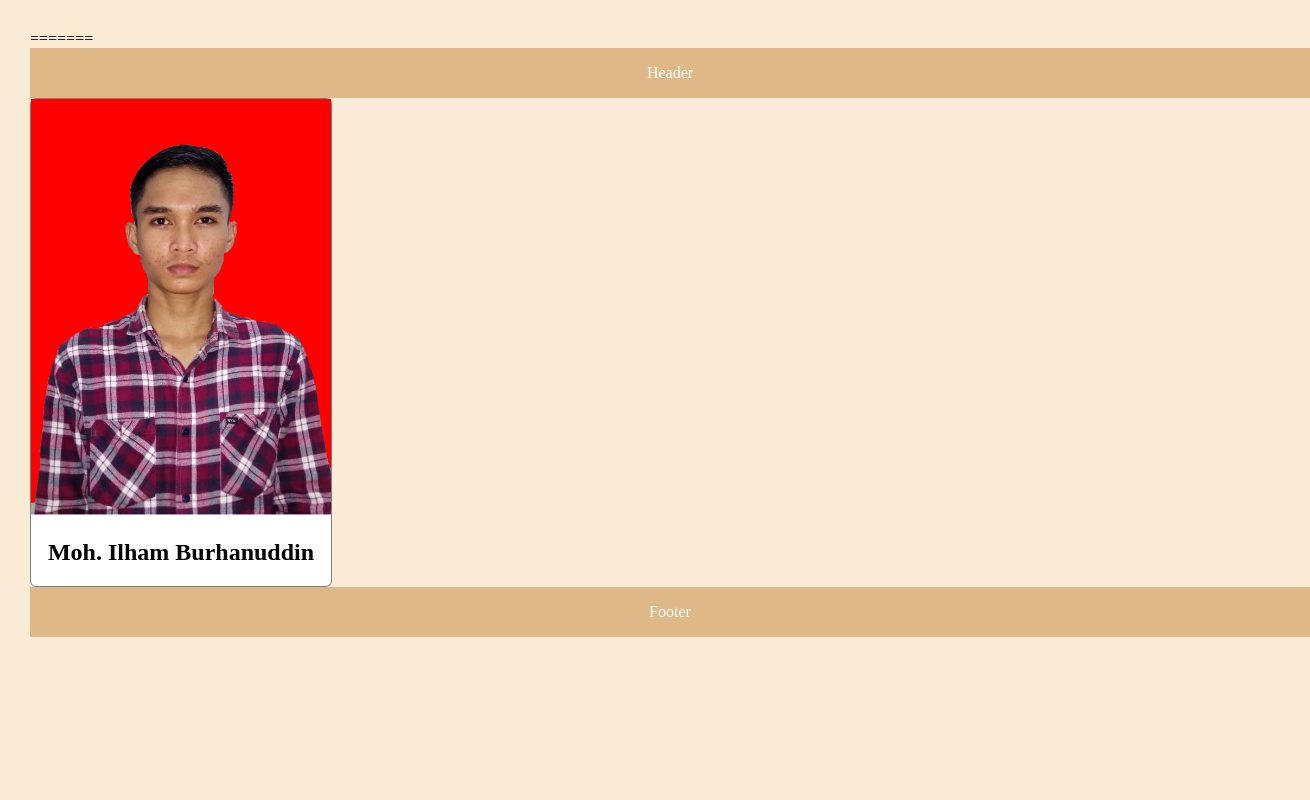
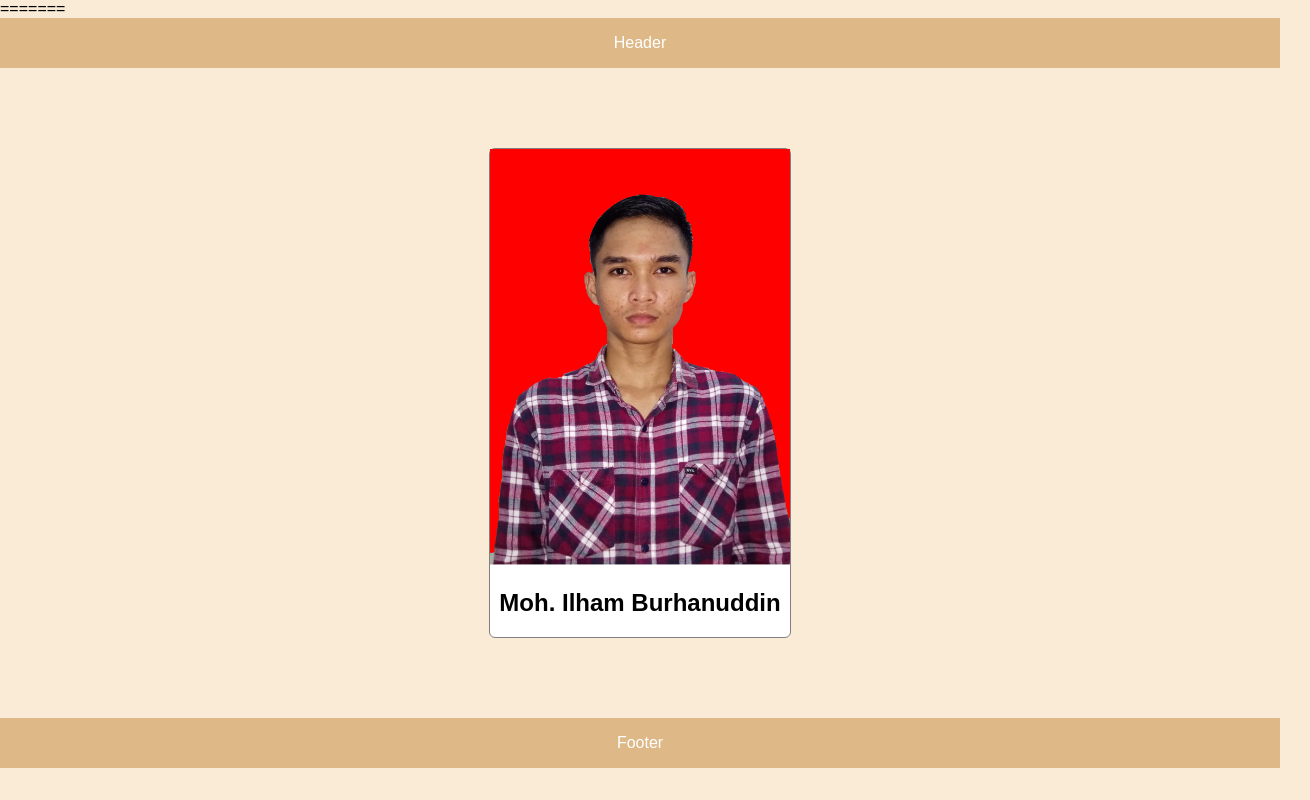
Before and after one commit to ilham76c/my-repo-from-remote, a plain HTML site: page index.html in a window 1280 px wide. Shown: the whole page, 1310 px wide, since content can reach past the window. Drawn offline with Linux system fonts and the light colour scheme.

Commit message:
changed style for selector #profile-container, to make it centered horizontally

```diff
--- a/style.css
+++ b/style.css
@@ -1,11 +1,15 @@
     body {
        width: 100%;
-       margin: 30px;
+       height: 100%;
+       margin: 0px;
+       padding: 0px;
        background-color: antiquewhite;
+       font-family: Arial, Helvetica, sans-serif;
     }
 
     #profile-container{
        max-width: 300px;
+       margin: 80px auto;
        background-color: white;
        border: 1px solid gray;
        border-radius: 6px;
```
